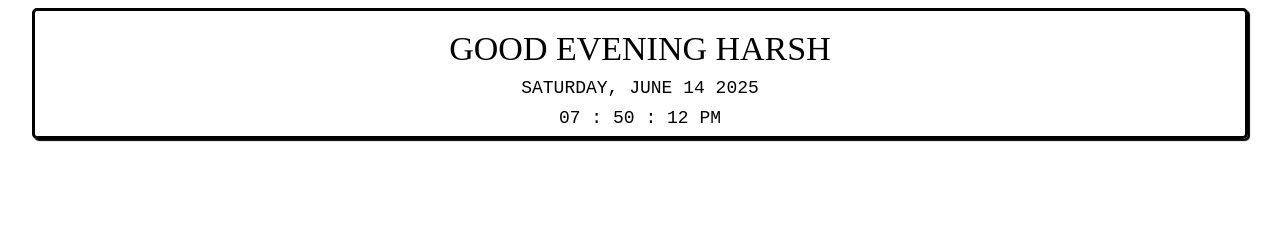
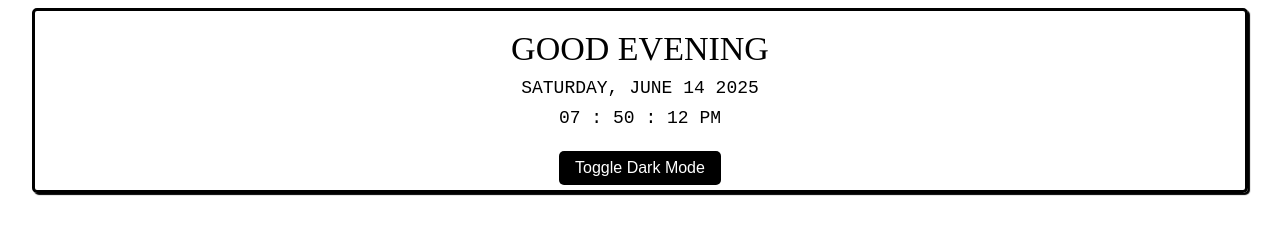
Before and after one commit to harsh3150/notion_widgets, a plain HTML site: page greetings.html in a window 1280 px wide. Drawn offline with Linux system fonts and the light colour scheme.

Commit message:
Update greetings.html

```diff
--- a/greetings.html
+++ b/greetings.html
@@ -7,40 +7,36 @@
     <title>Greetings</title>
 
     <style>
+        body {
+            font-variant-caps: all-petite-caps;
+            background-color: #ffffff;
+            color: #000000;
+            transition: background-color 0.3s, color 0.3s;
+        }
 
-
-        body{
-            font-variant-caps: all-petite-caps;
-
-
+        .dark-mode {
+            background-color: #121212;
+            color: #ffffff;
         }
 
         .widget {
-            padding: 5px 5px ;
-            color: #000000;
+            padding: 5px;
             display: flex;
-            justify-content:center;
-            align-items:center;
+            justify-content: center;
+            align-items: center;
             flex-direction: column;
             max-width: 95%;
             margin: auto;
-            border: 3px solid #000000;
+            border: 3px solid currentColor;
             border-radius: 5px;
-            box-shadow: 2px 2px 1px 0px #000000;
-
+            box-shadow: 2px 2px 1px 0px currentColor;
         }
 
-
-        .greet{
+        .greet {
             font-size: 3em;
         }
 
-        .date {
-
-            font-family: monospace;
-            font-size: 2em;
-        }
-
+        .date,
         .clock {
             font-family: monospace;
             font-size: 2em;
@@ -56,23 +52,28 @@
             display: inline-block;
         }
 
+        .toggle-button {
+            margin-top: 20px;
+            padding: 8px 16px;
+            border: none;
+            border-radius: 5px;
+            background-color: #000;
+            color: #fff;
+            cursor: pointer;
+            font-size: 1em;
+        }
 
-
-
-
-
+        .dark-mode .toggle-button {
+            background-color: #fff;
+            color: #000;
+        }
     </style>
 </head>
 <body>
 
-
-
-
-<div class="container>">
+<div class="container">
     <div class="widget">
-
         <div class="greet" id="greet"></div>
-
         <div class="date" id="date"></div>
         <div class="clock">
             <div class="time" id="hour"></div>
@@ -81,91 +82,65 @@
             <div class="colon">:</div>
             <div class="time" id="sec"></div>
         </div>
-
-
-
-
+        <button class="toggle-button" onclick="toggleDarkMode()">Toggle Dark Mode</button>
     </div>
 </div>
 
-
-
-
 <script>
-
-function dispalyGreetings(today){
-        hrs = today.getHours();
-        name="Harsh"
-        if (hrs < 12)
-            greet = 'Good Morning  '+name;
-        else if (hrs >= 12 && hrs <= 17)
-            greet = 'Good Afternoon '+name;
-        else if (hrs >= 17 && hrs <= 24)
-            greet = 'Good Evening  '+name;
+    function dispalyGreetings(today) {
+        let hrs = today.getHours();
+        let name = "";
+        let greet = "";
+        if (hrs < 12) greet = 'Good Morning ' + name;
+        else if (hrs >= 12 && hrs <= 17) greet = 'Good Afternoon ' + name;
+        else greet = 'Good Evening ' + name;
         document.getElementById('greet').innerHTML = greet;
-
     }
 
     function dispalyDate(today) {
-
         const days = ['Sunday', 'Monday', 'Tuesday', 'Wednesday', 'Thursday', 'Friday', 'Saturday'];
         const monthNames = ["January", "February", "March", "April", "May", "June",
-  "July", "August", "September", "October", "November", "December"
-];
-
-        var dayName = days[today.getDay()];
-        var monthName = monthNames[today.getMonth()];
-        var date = today.getDate();
-        var year = today.getFullYear();
-        document.getElementById('date').innerHTML =dayName+", "+monthName+" "+date+" "+year;
-
+            "July", "August", "September", "October", "November", "December"];
+        let dayName = days[today.getDay()];
+        let monthName = monthNames[today.getMonth()];
+        let date = today.getDate();
+        let year = today.getFullYear();
+        document.getElementById('date').innerHTML = `${dayName}, ${monthName} ${date} ${year}`;
     }
 
-
     function dispalyClock(today) {
-
-        var hour = padZeros(twelveHour(today.getHours()));
-        var minutes = padZeros(today.getMinutes());
-        var seconds = padZeros(today.getSeconds());
-
-        if(today.getHours() >=12){
-            seconds+=" pm"
-        }
-        else{
-            seconds+=" am"
-        }
-
+        let hour = padZeros(twelveHour(today.getHours()));
+        let minutes = padZeros(today.getMinutes());
+        let seconds = padZeros(today.getSeconds());
+        seconds += (today.getHours() >= 12) ? " pm" : " am";
         document.getElementById('hour').innerHTML = hour;
         document.getElementById('min').innerHTML = minutes;
         document.getElementById('sec').innerHTML = seconds;
     }
 
     function twelveHour(hour) {
-        if (hour > 12) {
-            return hour -= 12
-        } else if (hour === 0) {
-            return hour = 12;
-        } else {
-            return hour
+        if (hour > 12) return hour - 12;
+        if (hour === 0) return 12;
+        return hour;
     }
-    }
+
     function padZeros(num) {
-        if (num < 10) {
-            num = '0' + num
-        };
-        return num;
+        return num < 10 ? '0' + num : num;
     }
 
     function dispalyWidget() {
-        var today = new Date();
+        let today = new Date();
         dispalyGreetings(today);
         dispalyDate(today);
         dispalyClock(today);
         setTimeout(dispalyWidget, 500);
     }
 
-    dispalyWidget()
+    function toggleDarkMode() {
+        document.body.classList.toggle('dark-mode');
+    }
 
+    dispalyWidget();
 </script>
 
 </body>
```
Lines whose indentation alone changed are shown as unchanged.
